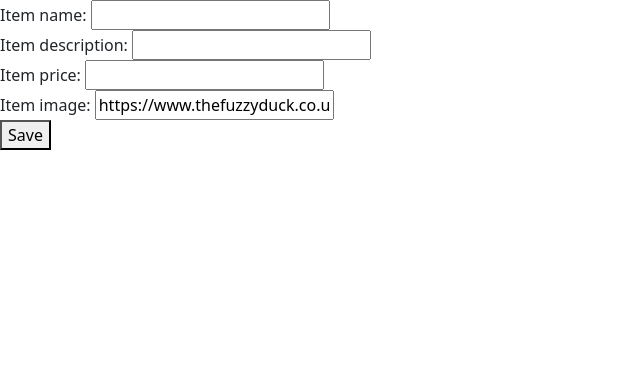
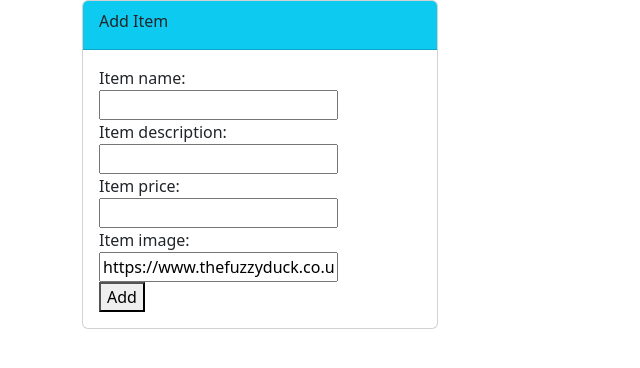
Before and after one commit to Ghostwritter14/DjangoPractiseFoodApp, a Django app: page /food/add in a window 1280 px wide. Shown: the part 56-424 px from the top of the page, without its empty margins (0-640 px from the left). Run offline with Django 5.2, Linux system fonts and the light colour scheme.

Commit message:
more styling for item-form and register page

```diff
--- a/food/templates/food/item_form.html
+++ b/food/templates/food/item_form.html
@@ -1,13 +1,23 @@
-{% extends 'food/base.html' %}
+{%  extends "food/base.html" %}
 {% block body %}
-
-<form method="POST">
-    {#security method from cross site scripting#}
-    {% csrf_token %}
-    {{ form }}
-    <button type="submit">
-        Save
-    </button>
-</form>
-
+    <div class="container">
+    <div class="row">
+        <div class="col-md-4 col-md-offset-4">
+            <div class="card">
+                <div class="card-header bg-info">
+                    <div class="card-title">
+                        Add Item
+                    </div>
+                </div>
+                <div class="card-body">
+                    <form method="POST">
+                        {% csrf_token %}
+                        {{ form }}
+                        <button class="btn-info" type="submit"> Add </button>
+                    </form>
+                </div>
+            </div>
+        </div>
+    </div>
+</div>
 {% endblock %}
```
Also changed, not shown: users/templates/users/register.html (+29 -5 lines).
